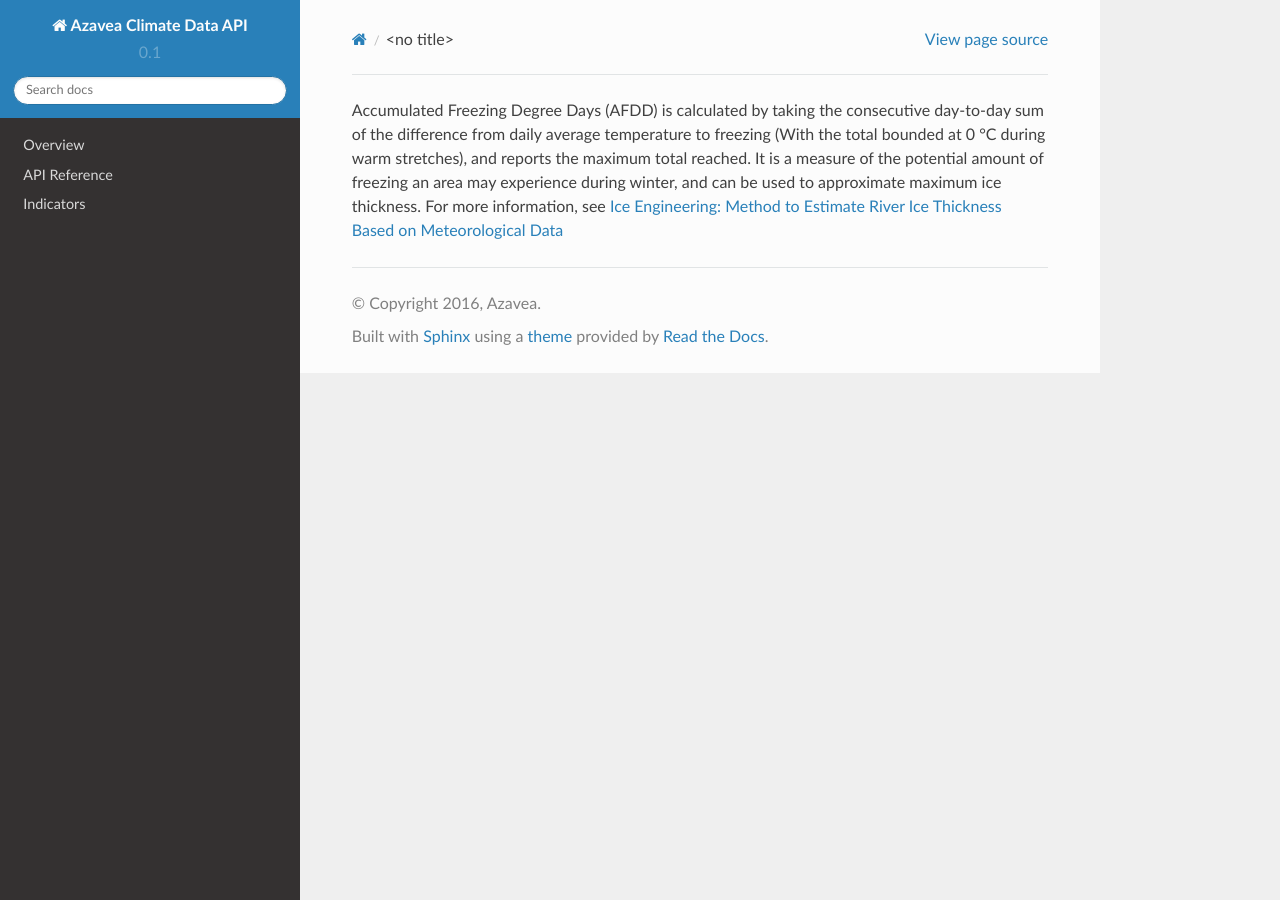
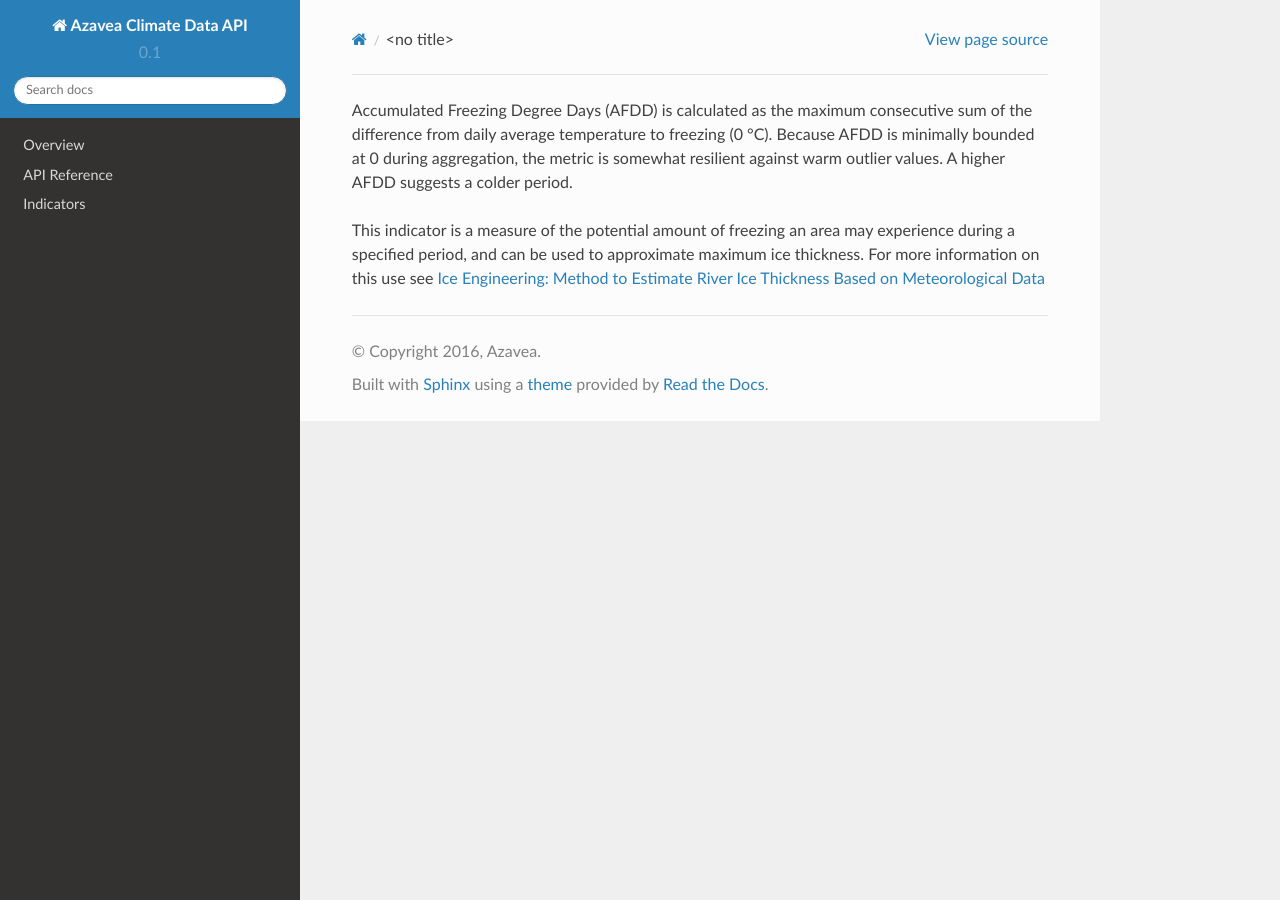
Before and after one commit to azavea/climate-change-api, a Sphinx documentation site: the page built from doc/source/indicators/accumulated_freezing_degree_days.rst, in a window 1280 px wide. Built offline with Sphinx 7.4.7 and the Read the Docs theme 2.0.0, drawn with Linux system fonts in a browser that asks for light colours.

Commit message:
PR tweaks

```diff
--- a/doc/source/indicators/accumulated_freezing_degree_days.rst
+++ b/doc/source/indicators/accumulated_freezing_degree_days.rst
@@ -1,3 +1,5 @@
-Accumulated Freezing Degree Days (AFDD) is calculated by taking the consecutive day-to-day sum of the difference from daily average temperature to freezing (With the total bounded at 0 °C during warm stretches), and reports the maximum total reached. It is a measure of the potential amount of freezing an area may experience during winter, and can be used to approximate maximum ice thickness. For more information, see `Ice Engineering: Method to Estimate River Ice Thickness Based on Meteorological Data`__
+Accumulated Freezing Degree Days (AFDD) is calculated as the maximum consecutive sum of the difference from daily average temperature to freezing (0 °C). Because AFDD is minimally bounded at 0 during aggregation, the metric is somewhat resilient against warm outlier values. A higher AFDD suggests a colder period.
+
+This indicator is a measure of the potential amount of freezing an area may experience during a specified period, and can be used to approximate maximum ice thickness. For more information on this use see `Ice Engineering: Method to Estimate River Ice Thickness Based on Meteorological Data`__
 
 __ http://faculty.babson.edu/goldstein/goldsteingroup/TN04-3.pdf
```
Also changed, not shown: 1 other file.
